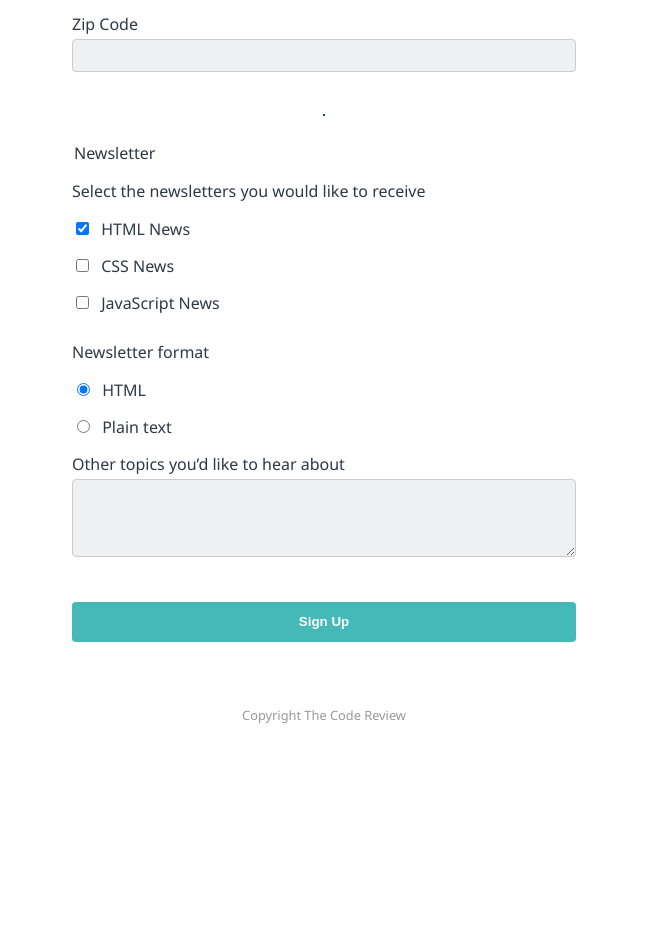
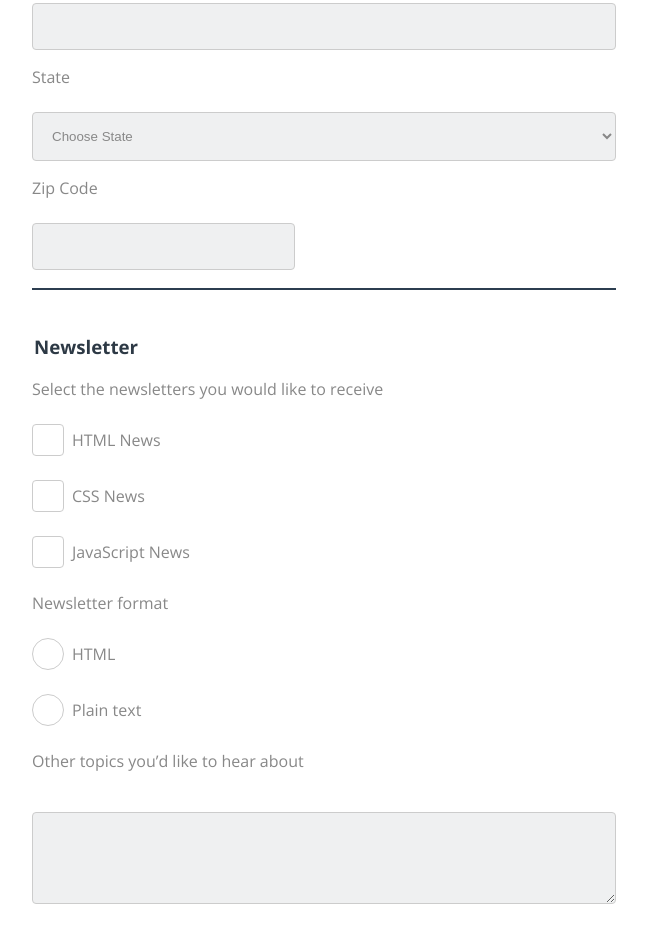
Before and after one commit to IsmailRabbani/online_registration_v4, a plain HTML site: page index.html in a window 1280 px wide. Shown: the part 760-1688 px from the top of the page, without its empty margins (316-963 px from the left). Before the commit the page ends 1497 px from the top, so only its background shows below. Drawn offline with nearby package versions, Linux system fonts and the light colour scheme; files that its build step writes are made by us from their sources.

Commit message:
Deleted CSS folder and upload everything in a same folder, style the form and updated HTMl

```diff
--- a/index.html
+++ b/index.html
@@ -4,7 +4,10 @@
   <meta charset="UTF-8" />
   <meta name="viewport" content="width=device-width, initial-scale=1.0" />
   <title>Newsletter Signup</title>
-  <link rel="stylesheet" href="css/styles.css" />
+  <link rel="preconnect" href="https://fonts.googleapis.com">
+  <link rel="preconnect" href="https://fonts.gstatic.com" crossorigin>
+  <link href="https://fonts.googleapis.com/css2?family=DM+Sans:ital,opsz,wght@0,9..40,100..1000;1,9..40,100..1000&family=Open+Sans:ital,wght@0,300..800;1,300..800&family=Poppins:ital,wght@0,300;0,400;0,500;0,600;0,700;1,300;1,400&display=swap" rel="stylesheet">
+  <link rel="stylesheet" href="styles.css" />
 </head>
 <body>
   <header>
@@ -16,30 +19,29 @@
       <h2>Signup for our newsletter</h2>
       <p class="subheading">Get the latest news on how your code is doing right in your inbox</p>
 
-      <hr class="hr-1"/>
-      <hr/>
+      <hr class="hr-1">
+      <hr>
 
       <form class="form">
 
         <fieldset>
-          <fieldset>
-            <legend><h3>Contact Information</h3></legend>
-          </fieldset>
+
+          <legend><h3>Contact Information</h3></legend>
 
           <label for="fullname">Full Name</label>
-          <input type="text" id="fullname" placeholder="Required" required />
+          <input type="text" id="full_name" name="user_name" placeholder="Required" required />
 
           <label for="email">Email Address</label>
-          <input type="email" id="email" placeholder="Required" required />
+          <input type="email" id="email" name="user_email" placeholder="Required" required />
 
           <label for="phone">Phone Number</label>
-          <input type="tel" id="phone" />
+          <input type="tel" id="phone" name="user_phone">
 
           <label for="address">Street Address</label>
-          <input type="text" id="address" />
+          <input type="text" id="address" name="user_address">
 
           <label for="city">City</label>
-          <input type="text" id="city" />
+          <input type="text" id="city" name="user_city">
 
           <label for="state">State</label>
           <select id="state">
@@ -47,32 +49,31 @@
             <option value="CA">California</option>
             <option value="NY">New York</option>
             <option value="TX">Texas</option>
-            <!-- Add more options as needed -->
           </select>
 
           <label for="zip">Zip Code</label>
-          <input type="text" id="zip" />
+          <input type="text" id="zip">
+
+          <hr>
 
         </fieldset>
-        <hr />
-        <fieldset>
-          <fieldset>
-            <legend>Newsletter</legend>
-          </fieldset>
 
-          <p>Select the newsletters you would like to receive</p>
-          <label><input type="checkbox" checked /> HTML News</label>
-          <label><input type="checkbox" /> CSS News</label>
-          <label><input type="checkbox" /> JavaScript News</label>
+        <fieldset class="newsletter">
 
-          <p>Newsletter format</p>
-          <label><input type="radio" name="format" checked /> HTML</label>
-          <label><input type="radio" name="format" /> Plain text</label>
+          <legend><h3>Newsletter</h3></legend>
+
+          <label>Select the newsletters you would like to receive</label>
+          <label class="custom-checkbox"><input type="checkbox" id="html" name="interest_html"><span> HTML News</span></label>
+          <label class="custom-checkbox"><input type="checkbox" id="css_news" name="interest_css"><span> CSS News</span></label>
+          <label class="custom-checkbox"><input type="checkbox" id="javascript_news" name="interest_javascript"><span> JavaScript News</span></label>
+
+          <label>Newsletter format</label>
+          <label class="custom-radio"><input type="radio" id="html_format" name="newsletter_format"><span> HTML</span></label>
+          <label class="custom-radio"><input type="radio" id="plain_text_format" name="newsletter_format"><span> Plain text</span></label>
 
           <label for="topics">Other topics you’d like to hear about</label>
           <textarea id="topics" rows="4"></textarea>
-        </fieldset>
-
+          </fieldset>
         <button type="submit" class="submit-btn">Sign Up</button>
       </form>
     </section>
@@ -81,5 +82,6 @@
   <footer>
     <p>Copyright The Code Review</p>
   </footer>
+
 </body>
 </html>
--- a/styles.css
+++ b/styles.css
@@ -5,7 +5,7 @@
 
 body {
   margin: 0;
-  font-family: "Segoe UI", sans-serif;
+  font-family: "Open Sans", sans-serif;
   background-color: #fff;
   color: #2d3945;
 }
@@ -13,15 +13,19 @@ body {
 header {
   background-color: #2d3945;
   color: #fff;
-  padding: 1rem;
+  padding: .5em;
   text-align: center;
   font-weight: bold;
   font-size: 1rem;
 }
 
+p {
+  font-weight: 400;
+  color: #888;
+}
 
 .signup {
-  padding: 1rem;
+  padding: .5em;
   max-width: 600px;
   margin: auto;
 }
@@ -33,8 +37,9 @@ header {
 
 .subheading {
   font-size: 0.9rem;
+  font-weight: 400;
+  color: #888;
   text-align: center;
-  color: #888;
   margin-bottom: 1.2rem;
 }
 
@@ -50,7 +55,7 @@ header {
 form {
   display: flex;
   flex-direction: column;
-  gap: 1rem;
+  gap: .2rem;
 }
 
 fieldset {
@@ -59,15 +64,23 @@ fieldset {
   margin: 0;
 }
 
-label {
+ label {
   display: block;
-  margin-bottom: 0.25rem;
-  font-weight: 350;
+  margin-bottom: .5rem;
+  font-weight: 400;
+  color: #888;
+}
+
+.newsletter label {
+ margin-bottom: 1.5rem;
+
 }
 
 input::placeholder {
   text-align: right;
   font-style: italic;
+  font-weight: 400;
+  color: #888;
 }
 
 input,
@@ -78,7 +91,21 @@ textarea {
   margin-bottom: 1rem;
   border: 1px solid #ccc;
   border-radius: 4px;
-  background-color: #eff0f1;z
+  background-color: #eff0f1;
+  font-weight: 400;
+  color: #888;
+  height: auto;
+  margin: 16px auto;
+  outline: 0;
+  padding: 15px;
+}
+
+input:focus,
+select:focus,
+textarea:focus {
+  outline: none;
+  border: 1.5px solid #2d3945;
+  box-shadow: 0 0 5px rgba(0, 123, 255, 0.5);
 }
 
 input[type="checkbox"],
@@ -87,8 +114,12 @@ input[type="radio"] {
   margin-right: 0.5rem;
 }
 
+input[id="zip"] {
+  width: 45%;
+}
+
 .submit-btn {
-  background-color: #45b8b8;
+  background-color: #4ebbb5;
   color: #fff;
   border: none;
   padding: 0.8rem;
@@ -101,10 +132,81 @@ input[type="radio"] {
   background-color: #369d9d;
 }
 
+/* Common styles */
+.custom-checkbox,
+.custom-radio {
+  display: flex;
+  align-items: center;
+  gap: 0.5rem;
+  margin-bottom: 0.75rem;
+  font-weight: 400;
+  color: #888;
+  cursor: pointer;
+}
+
+/* Hide the native inputs */
+.custom-checkbox input,
+.custom-radio input {
+  appearance: none;
+  -webkit-appearance: none;
+  width: 18px;
+  height: 18px;
+  margin: 0;
+  border: 1px solid #ccc;
+  border-radius: 4px;
+  background-color: #fff;
+  cursor: pointer;
+  position: relative;
+  transition: all 0.2s ease-in-out;
+}
+
+/* Checked checkbox */
+.custom-checkbox input:checked {
+  background-color: #3498db;
+  border-color: #3498db;
+}
+
+.custom-checkbox input:checked::after {
+  content: '✔';
+  color: #fff;
+  font-size: 18px;
+  position: absolute;
+  top: -2px;
+  left: 3px;
+}
+
+input[type="checkbox"]:checked + span,
+input[type="radio"]:checked + span {
+  font-weight: bold;
+  color: #4ebbb5;
+}
+/* Radio styles */
+.custom-radio input {
+  border-radius: 50%;
+}
+
+.custom-radio input:checked {
+  background-color: #3498db;
+  border-color: #3498db;
+}
+
+.custom-radio input:checked::after {
+  content: '';
+  position: absolute;
+  top: 6.5px;
+  left: 6.5px;
+  width: 4px;
+  height: 4px;
+  border-radius: 50%;
+  box-shadow: 0 0 2px rgba(0, 0, 0, 0.2);
+  background-color: #fff;
+}
+
 footer {
   text-align: center;
   margin-top: 2rem;
   font-size: 0.8rem;
+  padding: 0 1rem 4rem 1rem;
   color: #999;
 }
 
@@ -113,8 +215,4 @@ footer {
   form {
     gap: 1.5rem;
   }
-
-  .form {
-    padding: 1rem 2rem;
-  }
 }
```
